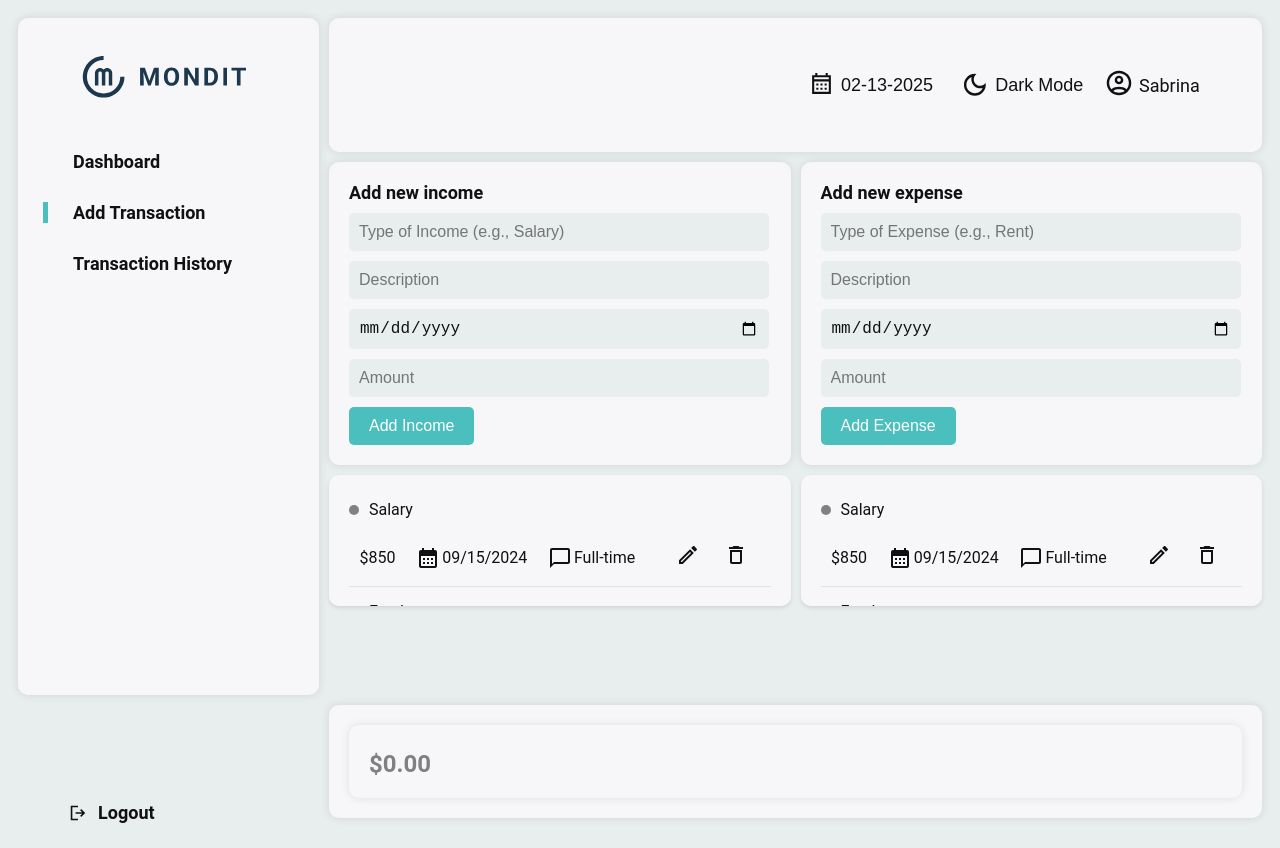
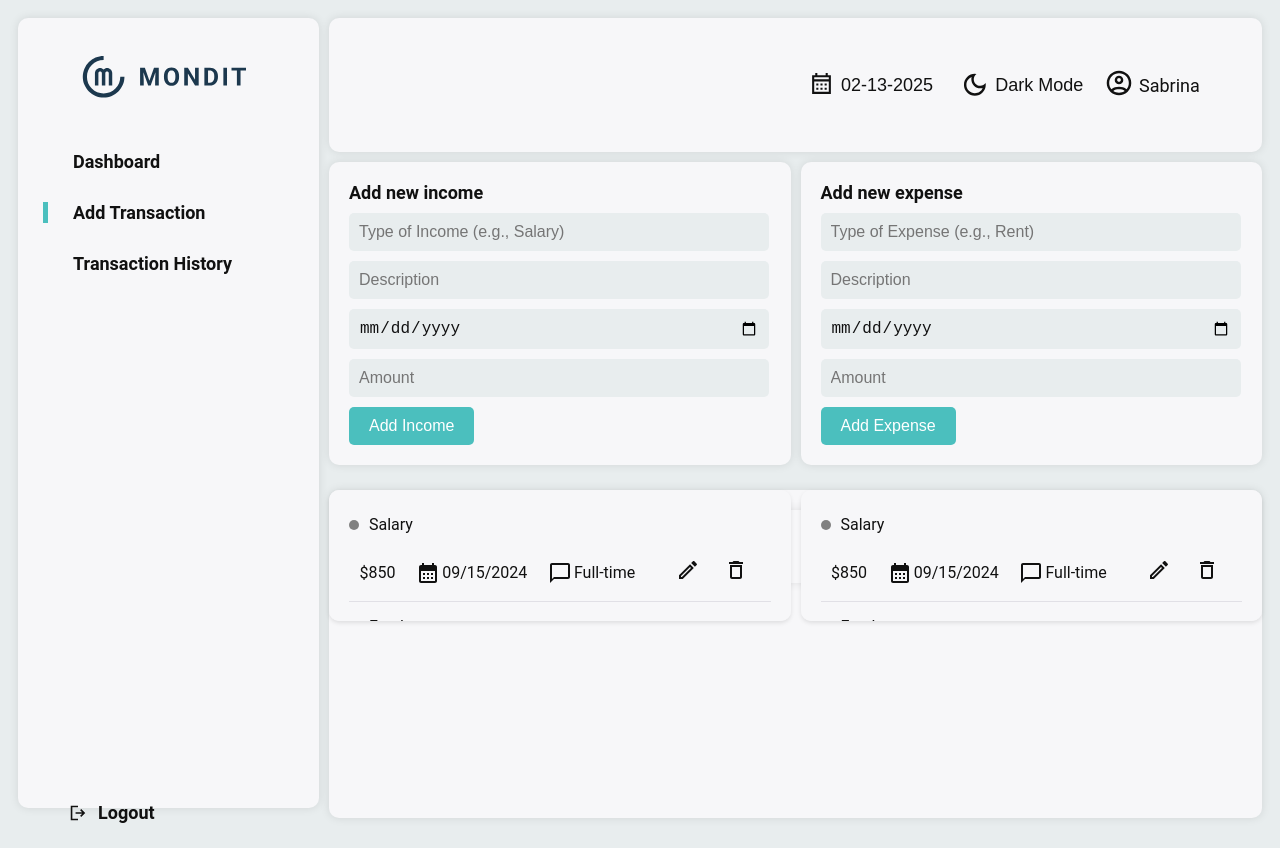
Before and after one commit to capaciadesiree/CB-FINAL-PROJECT, a React (Create React App) app in the folder frontend/: page /add-transaction in a window 1280 px wide. Built offline with nearby package versions, Linux system fonts and the light colour scheme.

Commit message:
new year update. lol

```diff
--- a/frontend/src/pages/addTransaction.js
+++ b/frontend/src/pages/addTransaction.js
@@ -59,7 +59,7 @@ const TxnListWrapper = styled.div`
 
 const SummaryWrapper = styled.div`
   grid-column: 2/6;
-  grid-row: 4/5;
+  grid-row: 3/5;
   padding: 20px;
   border-radius: 10px;
   box-shadow: 0 0 10px rgba(0, 0, 0, 0.1);
```
